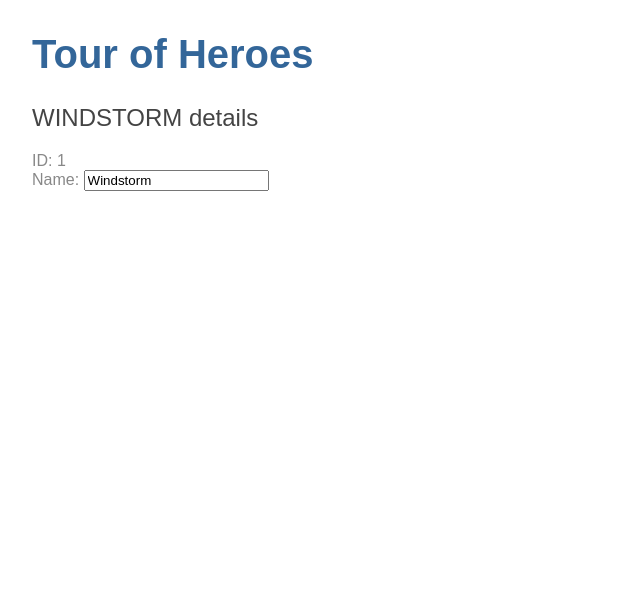
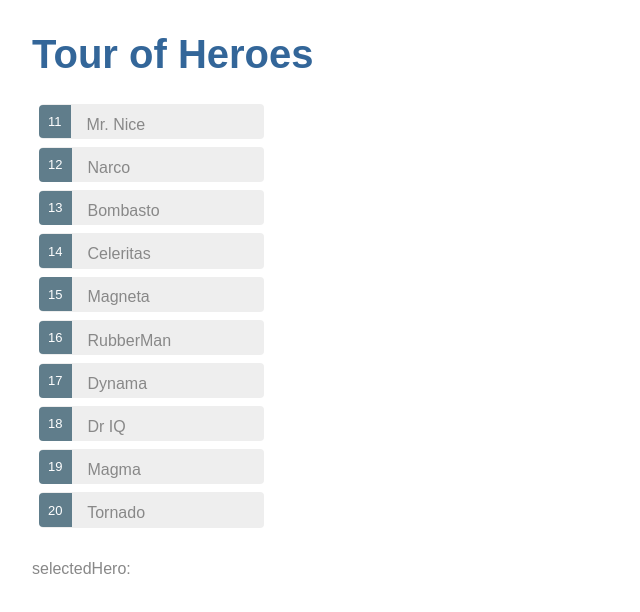
Before and after one commit to marianafantini/angular-tour-of-heroes, an Angular app: page / in a window 1280 px wide. Shown: the top 612 px of the page, without its empty margins (0-640 px from the left). Built offline with nearby package versions, Linux system fonts and the light colour scheme.

Commit message:
2. Displaying a list

```diff
--- a/src/app/heroes/heroes.component.css
+++ b/src/app/heroes/heroes.component.css
@@ -0,0 +1,48 @@
+/* HeroesComponent's private CSS styles */
+.selected {
+  background-color: #CFD8DC !important;
+  color: white;
+}
+.heroes {
+  margin: 0 0 2em 0;
+  list-style-type: none;
+  padding: 0;
+  width: 15em;
+}
+.heroes li {
+  cursor: pointer;
+  position: relative;
+  left: 0;
+  background-color: #EEE;
+  margin: .5em;
+  padding: .3em 0;
+  height: 1.6em;
+  border-radius: 4px;
+}
+.heroes li.selected:hover {
+  background-color: #BBD8DC !important;
+  color: white;
+}
+.heroes li:hover {
+  color: #607D8B;
+  background-color: #DDD;
+  left: .1em;
+}
+.heroes .text {
+  position: relative;
+  top: -3px;
+}
+.heroes .badge {
+  display: inline-block;
+  font-size: small;
+  color: white;
+  padding: 0.8em 0.7em 0 0.7em;
+  background-color: #607D8B;
+  line-height: 1em;
+  position: relative;
+  left: -1px;
+  top: -4px;
+  height: 1.8em;
+  margin-right: .8em;
+  border-radius: 4px 0 0 4px;
+}
--- a/src/app/heroes/heroes.component.html
+++ b/src/app/heroes/heroes.component.html
@@ -1,7 +1,17 @@
 <div>
-  <h2>{{hero.name | uppercase}} details</h2>
-  <div><span>ID: </span>{{hero.id}}</div>
-  <label>Name:
-    <input [(ngModel)]="hero.name" placeholder="name">
-  </label>
+  <ul class="heroes">
+    <li *ngFor="let hero of heroes"
+        (click)="onSelect(hero)"
+        [class.selected]="hero === selectedHero">
+      <span class="badge">{{hero.id}}</span> {{hero.name}}
+    </li>
+  </ul>
+    selectedHero: {{selectedHero}}
+  <div *ngIf="selectedHero">
+    <h2>{{selectedHero.name | uppercase}} details</h2>
+    <div><span>ID: </span>{{selectedHero.id}}</div>
+    <label>Name:
+      <input [(ngModel)]="selectedHero.name" placeholder="name">
+    </label>
+  </div>
 </div>
--- a/src/app/heroes/heroes.component.ts
+++ b/src/app/heroes/heroes.component.ts
@@ -1,5 +1,6 @@
 import { Component, OnInit } from '@angular/core';
 import { Hero } from '../hero';
+import { HEROES } from '../mock-heroes';
 
 @Component({
   selector: 'app-heroes',
@@ -8,10 +9,8 @@
 })
 export class HeroesComponent implements OnInit {
 
-  hero: Hero = {
-    id: 1,
-    name: 'Windstorm'
-  };
+  heroes = HEROES;
+  selectedHero: Hero;
 
   constructor() { }
 
@@ -19,4 +18,9 @@
     console.log('ng-on-init');
   }
 
+  onSelect(hero: Hero): void {
+    console.log(`selected hero ${hero}`);
+    this.selectedHero = hero;
+  }
+
 }
--- /dev/null
+++ b/src/app/mock-heroes.ts
@@ -0,0 +1,14 @@
+import { Hero } from './hero';
+
+export const HEROES: Hero[] = [
+  { id: 11, name: 'Mr. Nice' },
+  { id: 12, name: 'Narco' },
+  { id: 13, name: 'Bombasto' },
+  { id: 14, name: 'Celeritas' },
+  { id: 15, name: 'Magneta' },
+  { id: 16, name: 'RubberMan' },
+  { id: 17, name: 'Dynama' },
+  { id: 18, name: 'Dr IQ' },
+  { id: 19, name: 'Magma' },
+  { id: 20, name: 'Tornado' }
+];
```
